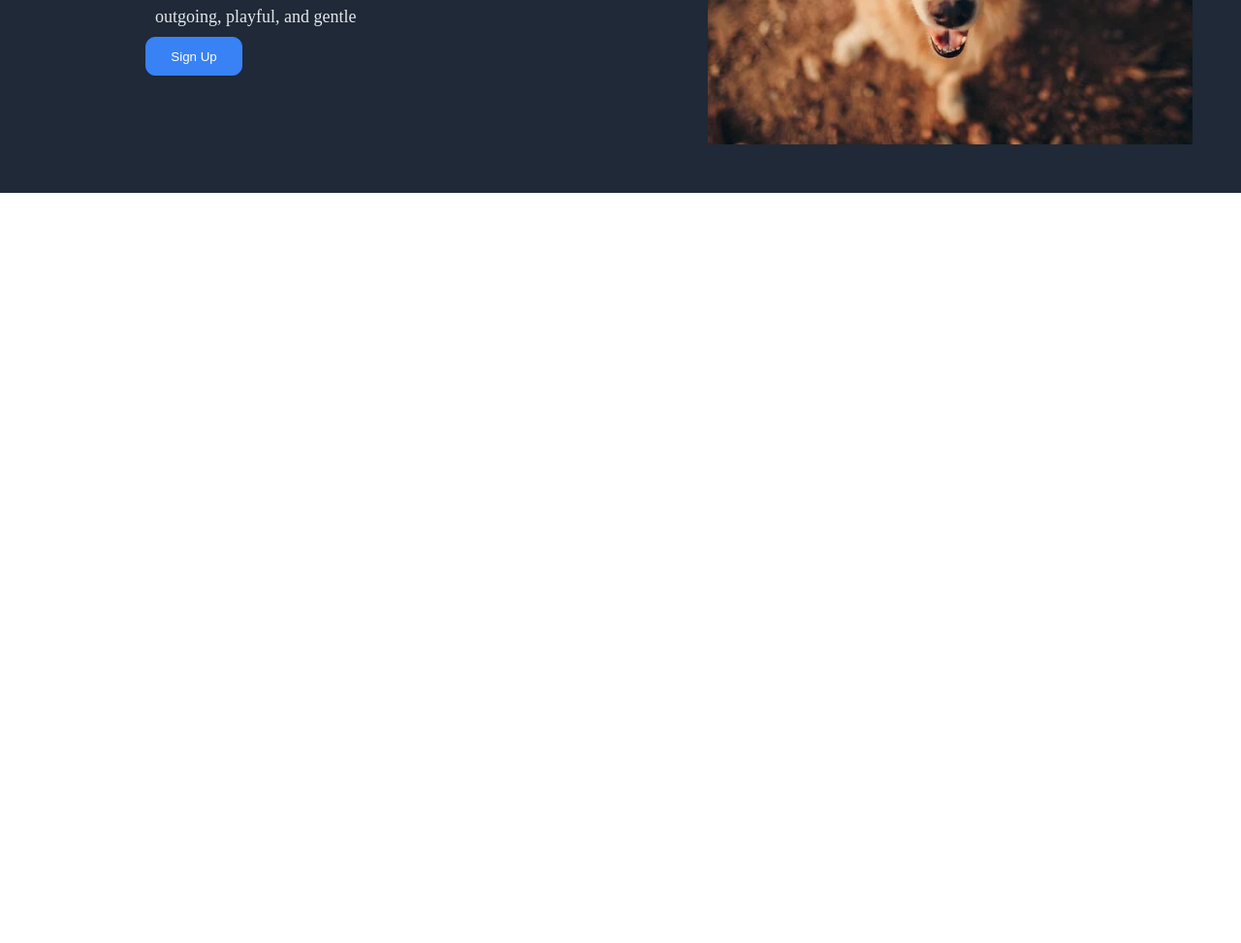
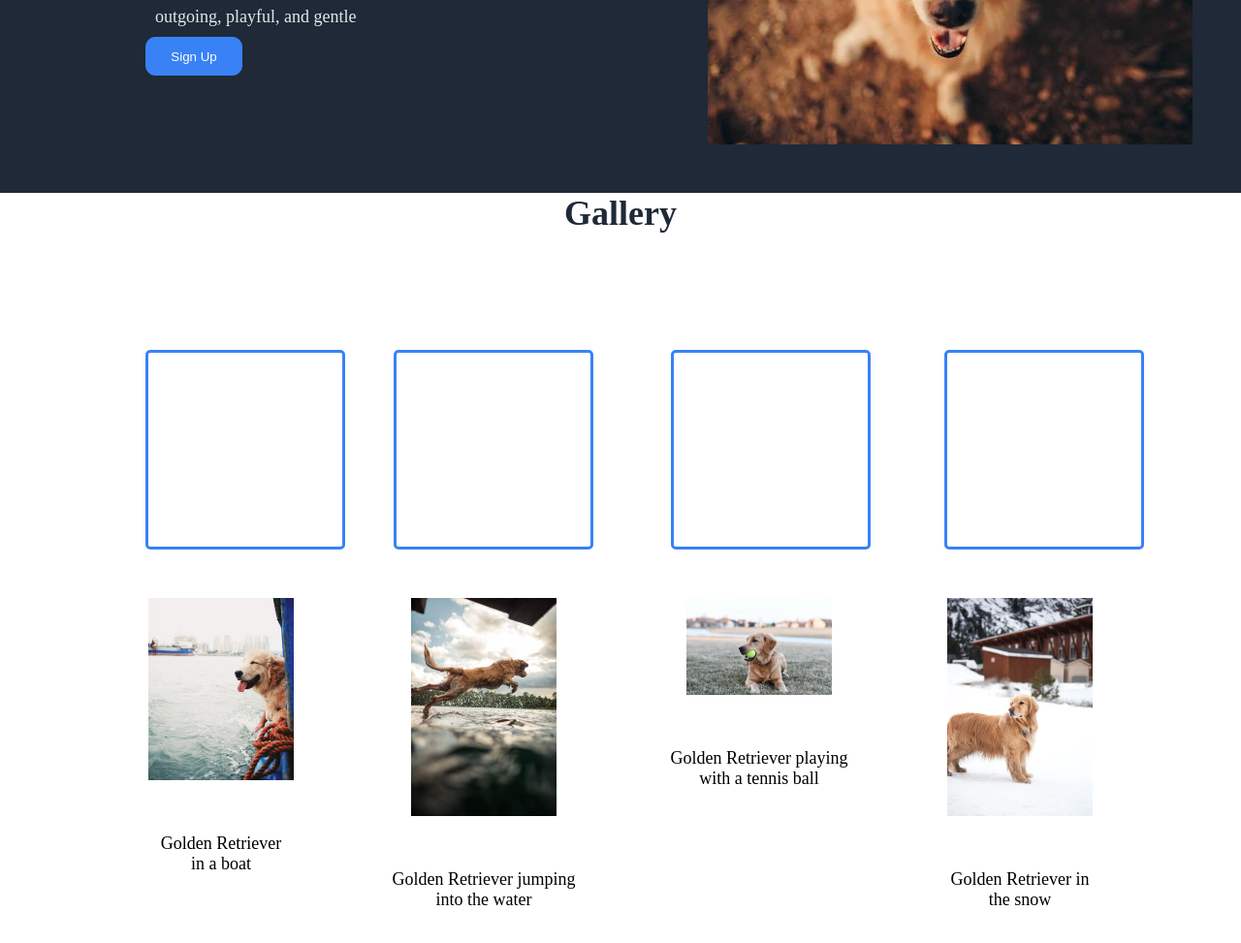
Before and after one commit to marianasortino/golden_retriever_project, a plain HTML site: page index.html in a window 1280 px wide. Shown: the part 545-1518 px from the top of the page at 97% size. Before the commit the page ends 800 px from the top, so only its background shows below. Drawn offline with Linux system fonts and the light colour scheme.

Commit message:
Feat: Start and finish second section

```diff
--- a/index.html
+++ b/index.html
@@ -31,5 +31,26 @@
       </div>
     </div>
   </div>
+  <div class="second-section">
+    <h2>Gallery</h2>
+    <div class="row-of-blue-divs">
+      <div class="box-blue-msg">
+        <div class="box-blue"></div>
+        <p class="p-second"><img src="dog_boat_png.jpeg" width="150">Golden Retriever <br/>in a boat</p>
+      </div>
+      <div class="box-blue-msg">
+        <div class="box-blue"></div>
+        <p class="p-second"><img src="water_dog_png.jpeg" width="150">Golden Retriever jumping <br/>into the water</p>
+      </div>
+      <div class="box-blue-msg">
+        <div class="box-blue"></div>
+        <p class="p-second"><img src="tennis_dog.png"width="150">Golden Retriever playing <br/>with a tennis ball</p>
+      </div>
+      <div class="box-blue-msg">
+        <div class="box-blue"></div>
+        <p class="p-second"><img src="snow_dog.png"width="150">Golden Retriever in <br/>the snow</p>
+      </div>
+    </div>
+  </div>
 </body>
 </html>
--- a/styles.css
+++ b/styles.css
@@ -85,3 +85,38 @@ img{
   border: 1px solid #3882F6;
   border-radius: 10px;
 }
+
+h2{
+  font-size: 36px;
+  font-weight: bolder;
+  color: #1f2937;
+  text-align: center;
+  margin-bottom: 20px;
+}
+
+.row-of-blue-divs{
+  display: flex;
+  flex-direction: row;
+  justify-content: space-between;
+  max-width: 100%;
+  margin: 100px;
+}
+
+.box-blue{
+  border: 3px solid #3882F6;
+  width: 200px;
+  height: 200px;
+  border-radius: 5px;
+  margin-left: 50px;
+}
+
+.second-section{
+  display: flex;
+  flex-direction: column;
+  justify-content: center;
+}
+
+.p-second{
+  text-align: center;
+  font-size: 18px;
+}
```
Also changed, not shown: dog_boat_png.jpeg (added), snow_dog.png (added), snow_dog.webp (added), tennis_dog.png (added), water_dog_png.jpeg (added).
